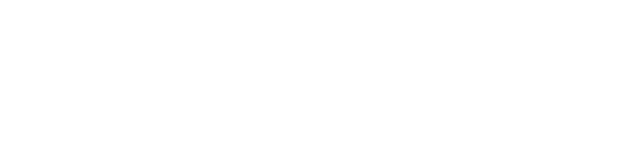
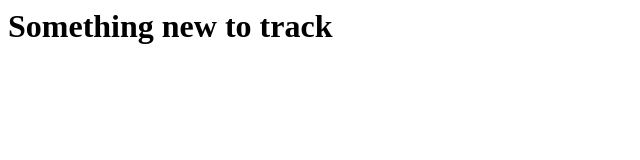
Before and after one commit to GeauxDrum/git_one, a plain HTML site: page index.html in a window 1280 px wide. Shown: the whole page, without its empty margins (0-640 px from the left). Drawn offline with Linux system fonts and the light colour scheme.

Commit message:
added h1 tag

```diff
--- a/index.html
+++ b/index.html
@@ -5,6 +5,6 @@
     <title>New Title</title>
 </head>
 <body>
-
+    <h1>Something new to track</h1>
 </body>
 </html>
```
